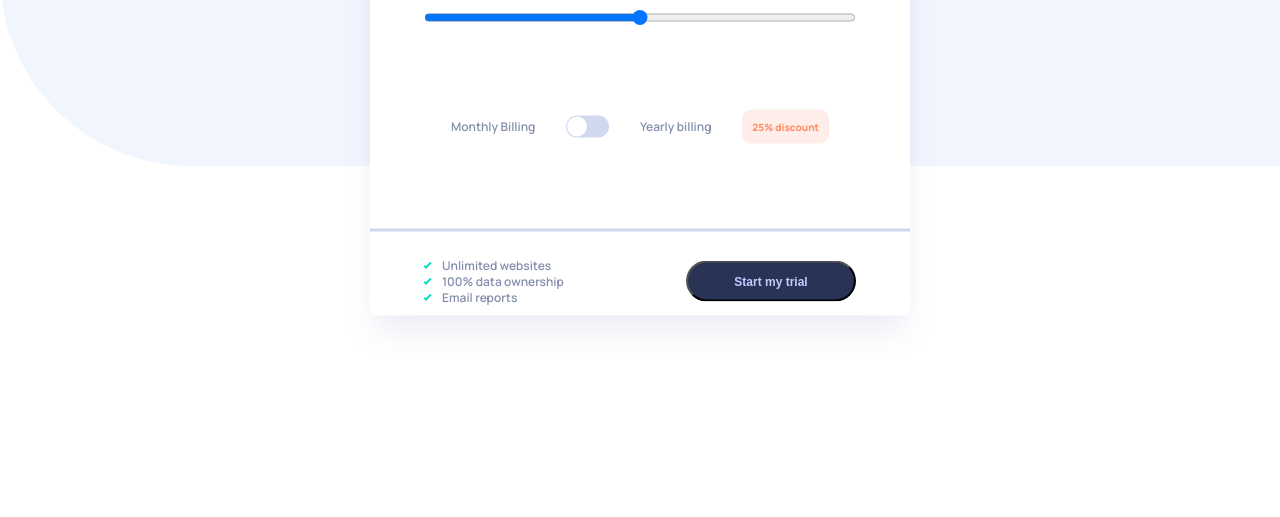
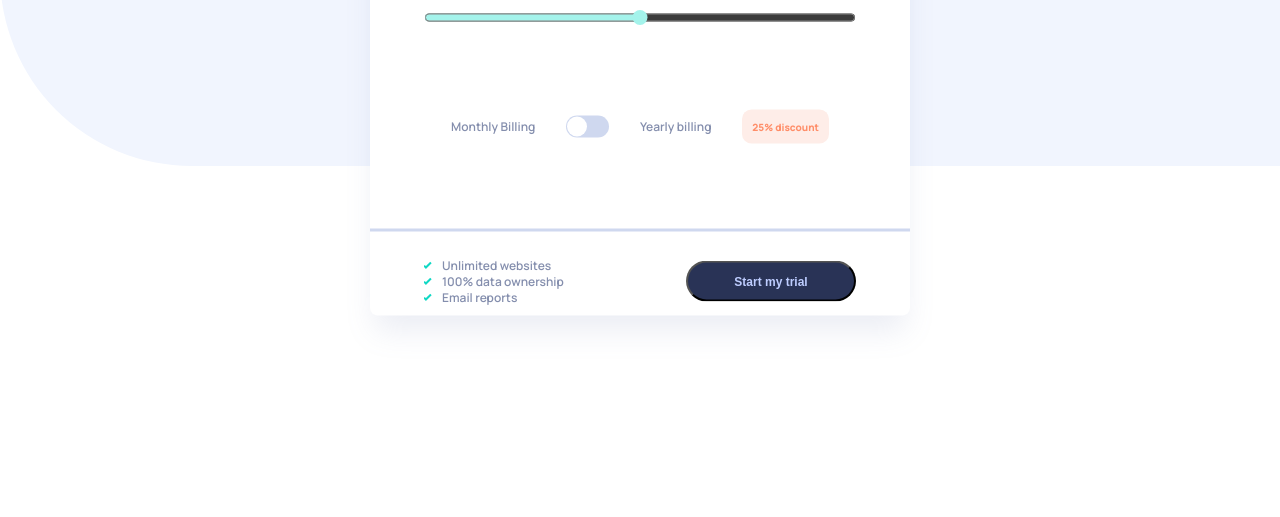
Before and after one commit to nk-on/Interactive-pricing-component, a plain HTML site: page index.html in a window 1280 px wide. Shown: the part 283-800 px from the top of the page. Drawn offline with Linux system fonts and the light colour scheme.

Commit message:
Changing price range color

```diff
--- a/src/styles/styles.scss
+++ b/src/styles/styles.scss
@@ -9,6 +9,8 @@ $clr-text-orange: #FF8D68;
 $clr-purple:#293356;
 $clr-light-purple:#BECDFF;
 $white:#FFFFFF;
+$clr-light-green:#A4F3EB;
+
 * {
     margin: 0;
     padding: 0;
@@ -73,6 +75,10 @@ body {
     background: $white;
     box-shadow: 0px 20px 30px -5px rgba(127, 137, 185, 0.152073);
     border-radius: 8px;
+    #price-range{
+        accent-color: $clr-light-green;
+        border: none;
+    }
 
     .container-header {
         @include alignContainer();
```
Also changed, not shown: src/styles/styles.css.
